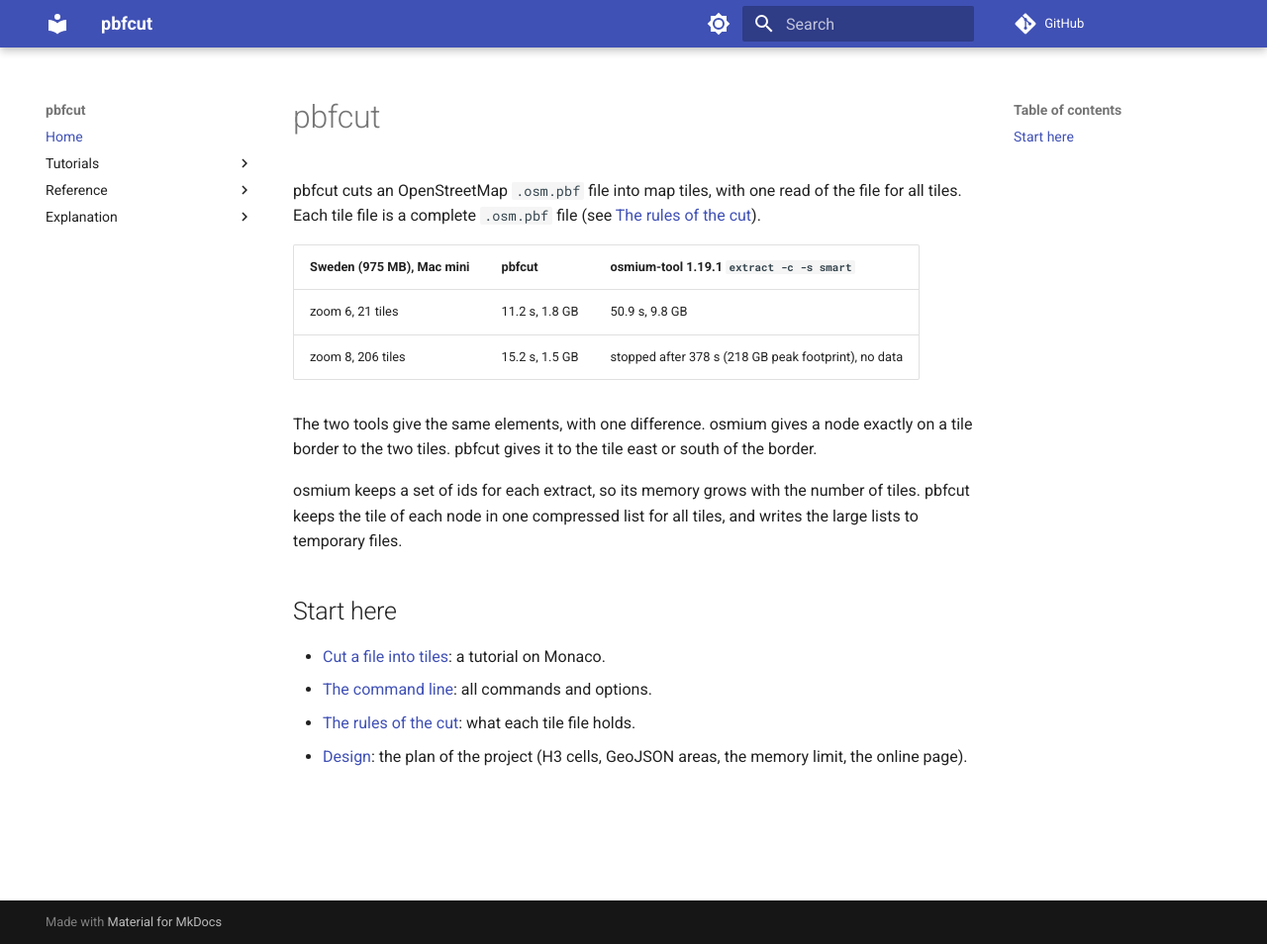
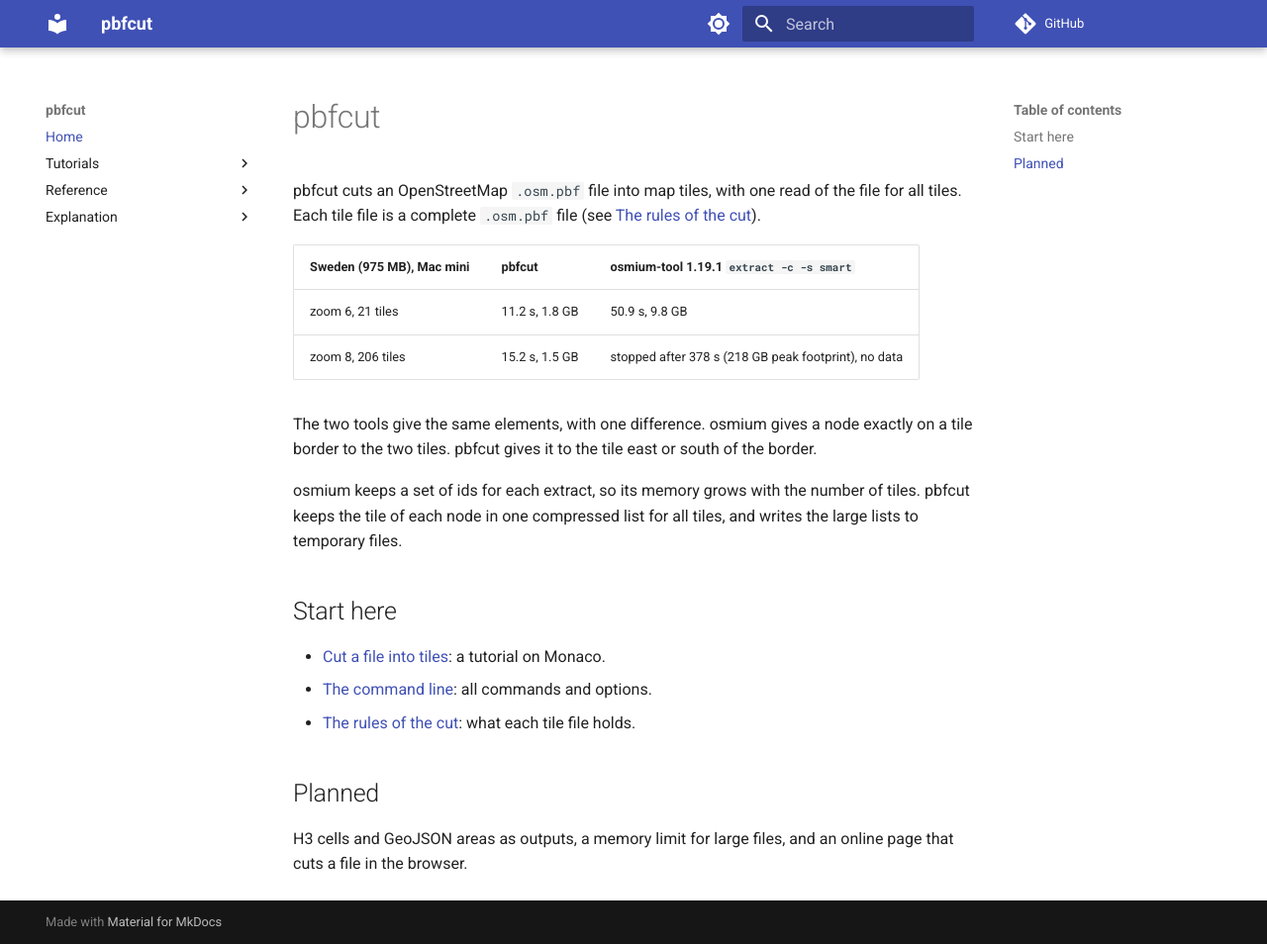
Before and after one commit to Khoshkhah/pbfcut, an MkDocs documentation site: the page built from docs/index.md, in a window 1280 px wide and 954 px high. Shown: the whole window at 99% size. Built offline with MkDocs 1.6.1 and Material for MkDocs 9.7.7, drawn with Linux system fonts in a browser that asks for light colours; comment, search, counter and statistics services are not loaded.

Commit message:
Manual: the design page is for developers, not on the site
The plan of the project stays in docs/design.md on GitHub. The home page
says in one paragraph what is planned.

Co-Authored-By: Claude Opus 5.5 <noreply@anthropic.com>

```diff
--- a/docs/index.md
+++ b/docs/index.md
@@ -19,4 +19,8 @@ node in one compressed list for all tiles, and writes the large lists to tempora
 - [Cut a file into tiles](tutorials/cut-to-tiles.md): a tutorial on Monaco.
 - [The command line](reference/cli.md): all commands and options.
 - [The rules of the cut](explanation/rules.md): what each tile file holds.
-- [Design](design.md): the plan of the project (H3 cells, GeoJSON areas, the memory limit, the online page).
+
+## Planned
+
+H3 cells and GeoJSON areas as outputs, a memory limit for large files, and an online page that cuts a file in the
+browser.
--- a/mkdocs.yml
+++ b/mkdocs.yml
@@ -10,6 +10,9 @@ theme:
     - media: "(prefers-color-scheme: dark)"
       scheme: slate
       toggle: { icon: material/brightness-4, name: Light mode }
+# the plan of the project is for developers: on GitHub, not on the site
+exclude_docs: |
+  design.md
 markdown_extensions:
   - tables
   - admonition
@@ -22,4 +25,3 @@ nav:
       - The command line: reference/cli.md
   - Explanation:
       - The rules of the cut: explanation/rules.md
-      - Design: design.md
```
Also changed, not shown: docs/explanation/rules.md (+1 -2 lines).
